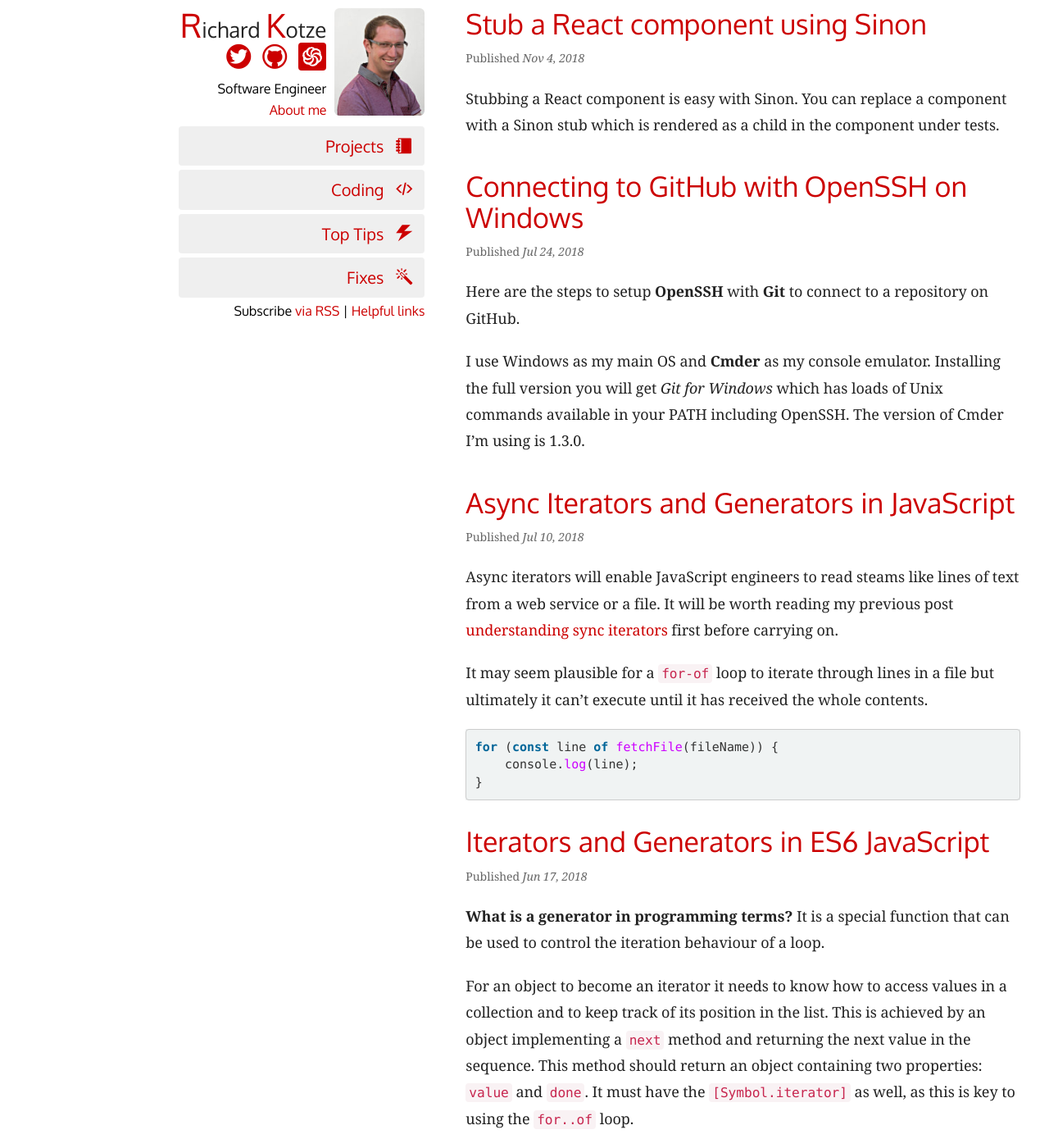
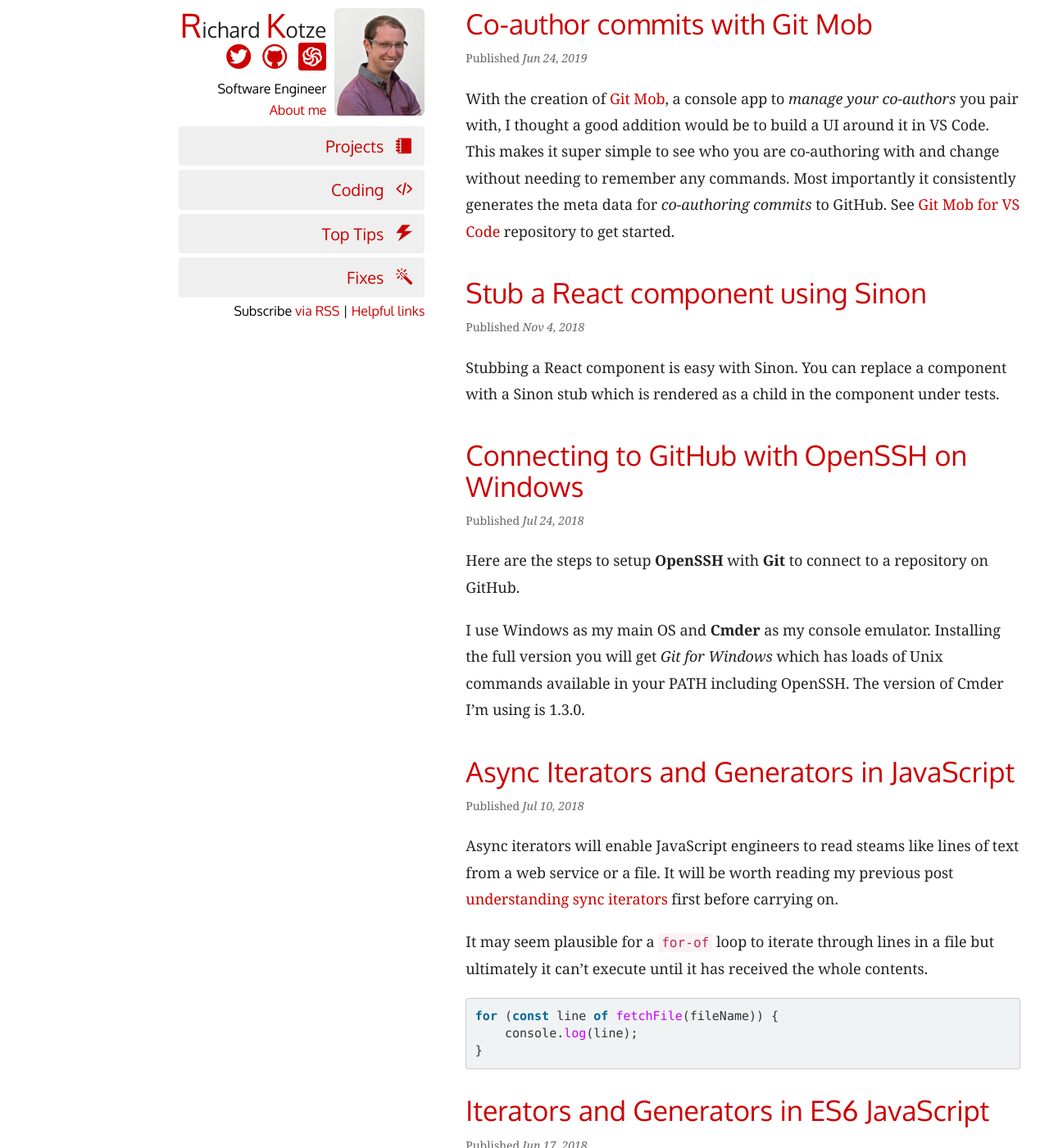
Before and after one commit to rkotze/rkotze.github.io, a Jekyll site: the page built from index.html, in a window 1280 px wide and 1400 px high. Shown: the whole window at 82% size. Built offline with Jekyll 4.4.1, drawn with Linux system fonts in a browser that asks for light colours; the list of posts is cut into pages by our own code; some of the changed text lies outside the part shown.

Commit message:
Add new project post about git mob vs code extension

```diff
--- a/_includes/head.html
+++ b/_includes/head.html
@@ -26,6 +26,9 @@
   {% if page.image %}
     <meta content="{{ site.url }}/images/{{ page.image }}" property="og:image">
   {% endif %}
+  {% if page.full_image_url %}
+    <meta content="{{ page.full_image_url }}" property="og:image">
+  {% endif %}
 
   <link rel="stylesheet" href="{{ "/css/main.css?v=3" | prepend: site.baseurl }}">
   <link rel="canonical" href="{{ page.url | replace:'index.html','' | prepend: site.baseurl | prepend: site.url }}">
--- /dev/null
+++ b/_posts/2019-06-24-vs-code-git-mob.md
@@ -0,0 +1,40 @@
+---
+layout: post
+title: "Co-author commits with Git Mob"
+date: 2019-06-24 12:00:12 +0000
+permalink: /projects/co-author-commits-with-git-mob
+category: projects
+published: true
+full_image_url: https://user-images.githubusercontent.com/10452163/51446144-cc3b6f80-1d05-11e9-87fa-96622a25eedc.gif
+meta_description: >
+ Co-author commits with Git Mob in VS Code which will show in GitHub
+excerpt_separator: <!--more-->
+---
+
+With the creation of [Git Mob](https://github.com/findmypast-oss/git-mob){:target="\_blank"}, a console app to _manage your co-authors_ you pair with, I thought a good addition would be to build a UI around it in VS Code. This makes it super simple to see who you are co-authoring with and change without needing to remember any commands. Most importantly it consistently generates the meta data for _co-authoring commits_ to GitHub. See [Git Mob for VS Code](https://github.com/rkotze/git-mob-vs-code){:target="\_blank"} repository to get started.
+
+<!--more-->
+
+{:.noWidth}
+[![Git Mob vs marketplace](https://vsmarketplacebadge.apphb.com/version-short/RichardKotze.git-mob.svg)](https://marketplace.visualstudio.com/items?itemName=RichardKotze.git-mob)&nbsp;![Git Mob project stars on GitHub](https://img.shields.io/github/stars/rkotze/git-mob-vs-code.svg?style=social&label=Star)&nbsp;![Git Mob project watchers on GitHub](https://img.shields.io/github/watchers/rkotze/git-mob-vs-code.svg?style=social&label=Watch)
+
+![Git Mob VS Code demo](https://user-images.githubusercontent.com/10452163/51446144-cc3b6f80-1d05-11e9-87fa-96622a25eedc.gif)
+_Demo of Git Mob in VS Code_
+
+## Features of Git Mob for VS Code
+
+The _VS Code extension_ needs Git Mob console app to be install for it work. The reason for this is if you are switching between console and VS Code the state of selected authors in sync.
+
+Git Mob is integrated with the Git tab in VS Code so it's there to remind you to update/change your co-authors when pair programming.
+
+The list shows who is selected, not selected and other contributing authors which are not included in your `.git-coauthors` file. This allows you to easily add new authors to your list without typing in their details.
+
+Selecting the search icon on **More Authors** lets you filter through and add to your `.git-coauthors` file which is handy if their is a lot of contributors.
+
+The title bar has an action to open your `.git-coauthors` file to allow you to manage your _co-authors_ and when you save the file the UI is updated instantly.
+
+If there are any ideas you want to see in Git Mob VS Code please create an issue or fork the repository and make a pull request.
+
+If you like the project please [**share**](https://twitter.com/intent/tweet?hashtags=pairProgramming,gitmob&text=Co-author%20commits%20using%20Git%20Mob%20VS%20Code%20extension%20https://marketplace.visualstudio.com/items?itemName=RichardKotze.git-mob){:target="\_blank"} with your friends and [**star**](git-mob-vs-code){:target="\_blank"} the repository.
+
+You can read more about [Git Mob in this post](https://tech.findmypast.com/co-author-commits-with-git-mob/){:target="\_blank"}.
--- a/css/main.scss
+++ b/css/main.scss
@@ -170,6 +170,9 @@
     abbr[title]{
         text-decoration: none;
         border-bottom: 1px dotted $textColor;
+    }
+    .noWidth img{
+        width:auto;
     }
 }
 
```
